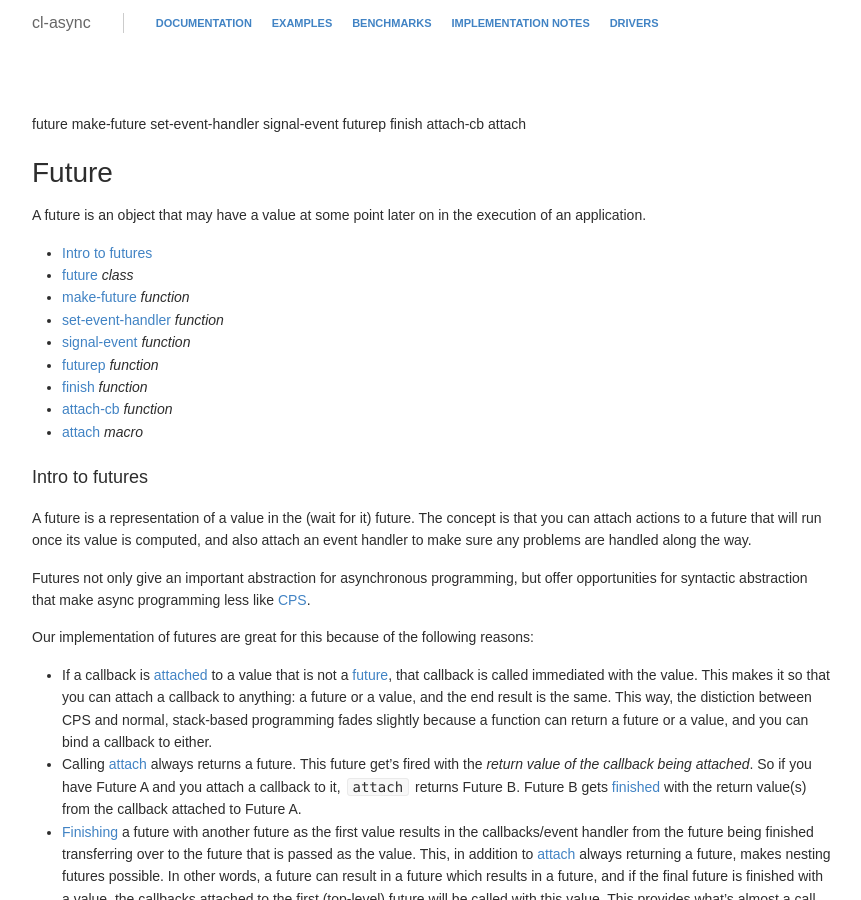
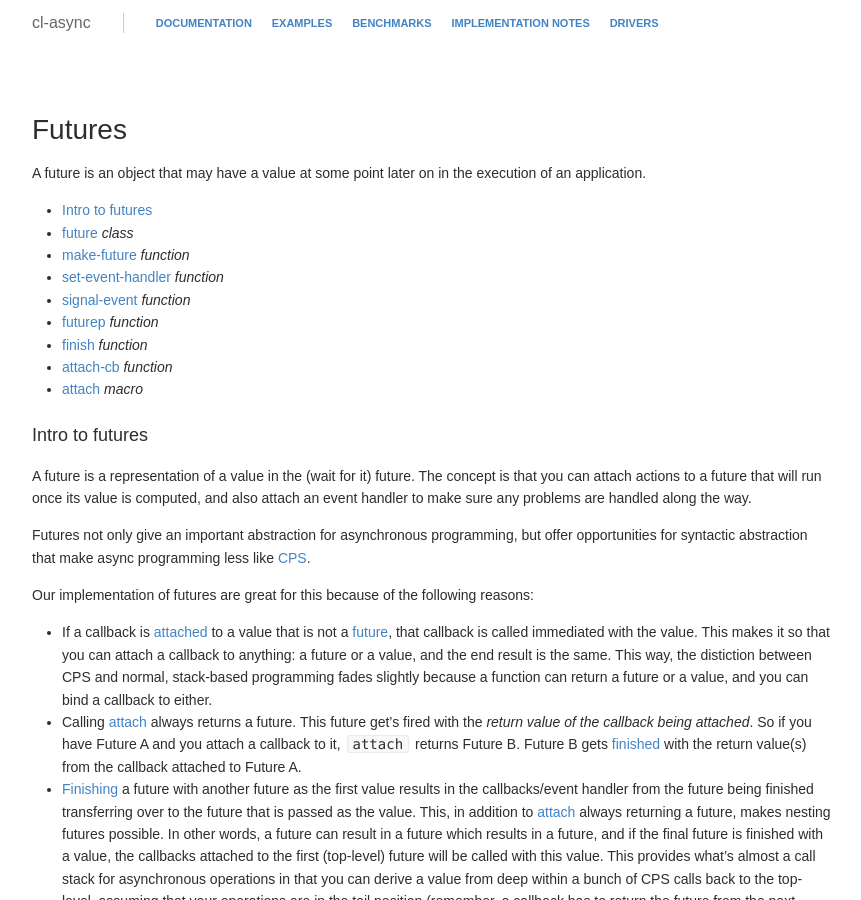
Before and after one commit to orthecreedence/cl-async, a Jekyll site: the page built from future.md, in a window 1280 px wide and 900 px high. Shown: the whole window, without its empty margins (208-1069 px from the left). Built offline with Jekyll 4.4.1, drawn with Linux system fonts in a browser that asks for light colours; Markdown is read by kramdown in place of the engine named in the settings.

Commit message:
first typoe...

```diff
--- a/future.md
+++ b/future.md
@@ -3,17 +3,8 @@ title: Futures | Documentation
 layout: default
 ---
 
-future
-make-future
-set-event-handler
-signal-event
-futurep
-finish
-attach-cb
-attach
-
-Future
-======
+Futures
+=======
 A future is an object that may have a value at some point later on in the
 execution of an application.
 
```
